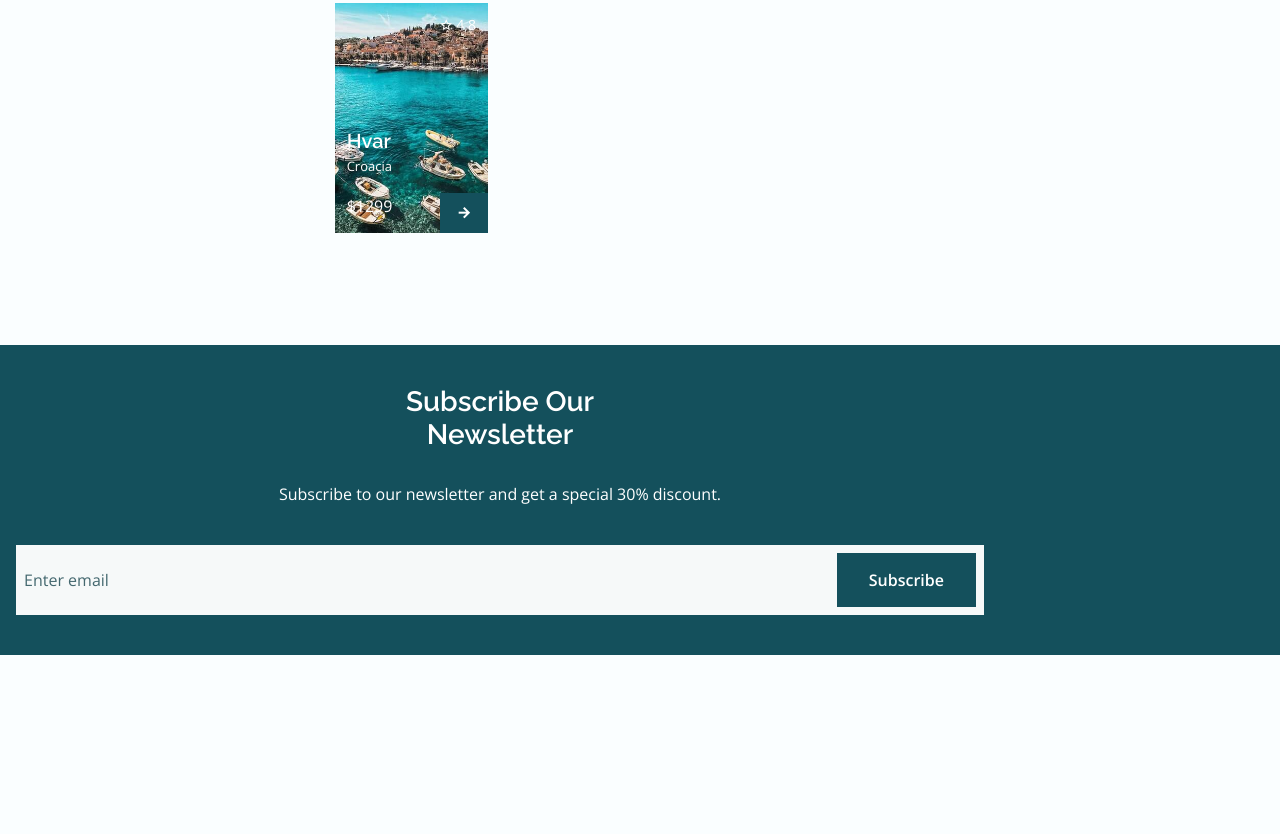
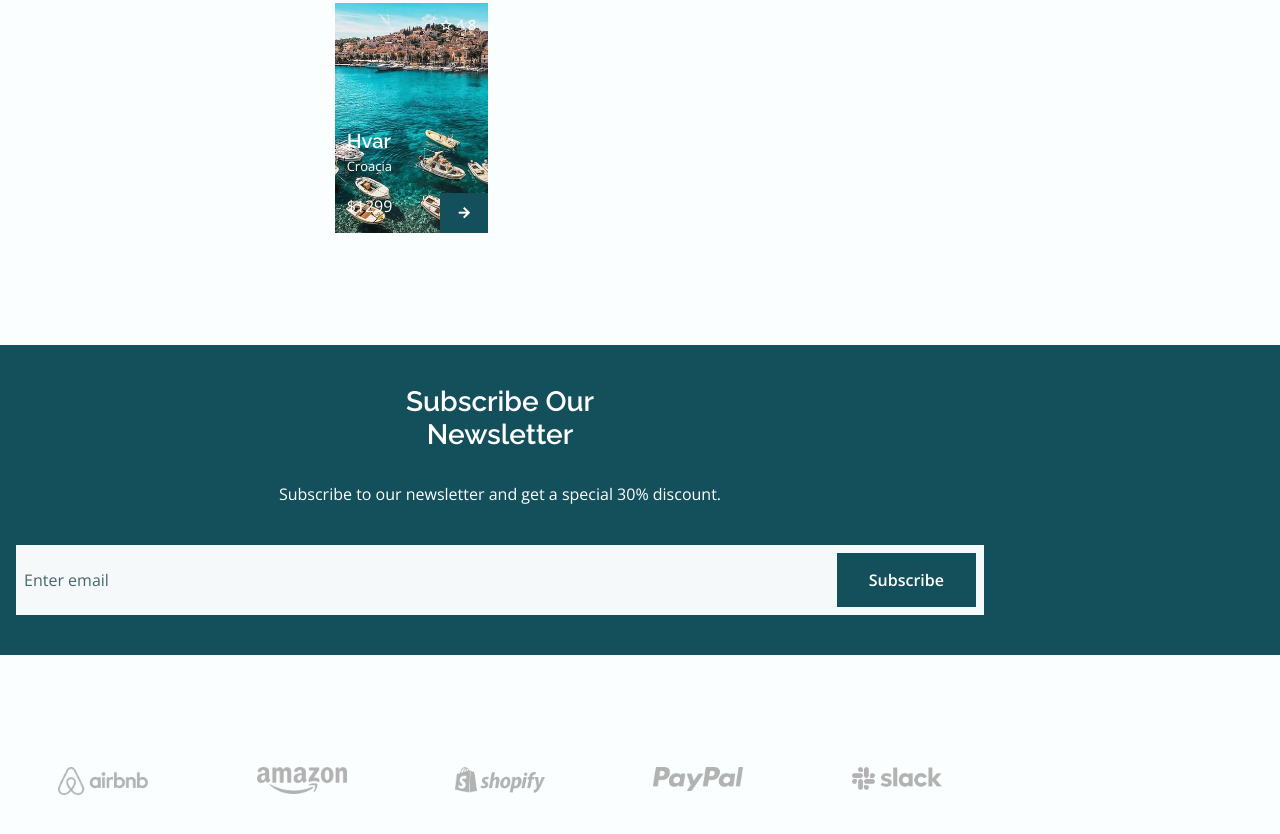
Before and after one commit to freetimezp/js-travel-01, a plain HTML site: page index.html in a window 1280 px wide. Shown: the part 3569-4403 px from the top of the page. Drawn offline with nearby package versions, Linux system fonts and the light colour scheme.

Commit message:
11. js-travel-01. Sponsor block.

```diff
--- a/assets/css/styles.css
+++ b/assets/css/styles.css
@@ -672,10 +672,22 @@ input {
     color: var(--text-color);
 }
 
+/*=============== SPONSORS ===============*/
+.sponsor__container {
+    grid-template-columns: repeat(auto-fit, minmax(110px, 1fr));
+    justify-items: center;
+    row-gap: 3.5rem;
+}
 
+.sponsor__img {
+    width: 90px;
+    filter: invert(0.7);
+    transition: var(--my-transition);
+}
 
-/*=============== SPONSORS ===============*/
-
+.sponsor__content:hover .sponsor__img {
+    filter: invert(0.5);
+}
 
 /*=============== FOOTER ===============*/
 
--- a/index.html
+++ b/index.html
@@ -324,7 +324,23 @@
 
             <!--==================== SPONSORS ====================-->
             <section class="sponsor section">
-
+                <div class="sponsor__container container grid">
+                    <div class="sponsor__content">
+                        <img src="assets/img/sponsors1.png" alt="sponsor" class="sponsor__img">
+                    </div>
+                    <div class="sponsor__content">
+                        <img src="assets/img/sponsors2.png" alt="sponsor" class="sponsor__img">
+                    </div>
+                    <div class="sponsor__content">
+                        <img src="assets/img/sponsors3.png" alt="sponsor" class="sponsor__img">
+                    </div>
+                    <div class="sponsor__content">
+                        <img src="assets/img/sponsors4.png" alt="sponsor" class="sponsor__img">
+                    </div>
+                    <div class="sponsor__content">
+                        <img src="assets/img/sponsors5.png" alt="sponsor" class="sponsor__img">
+                    </div>
+                </div>
             </section>
         </main>
 
```
